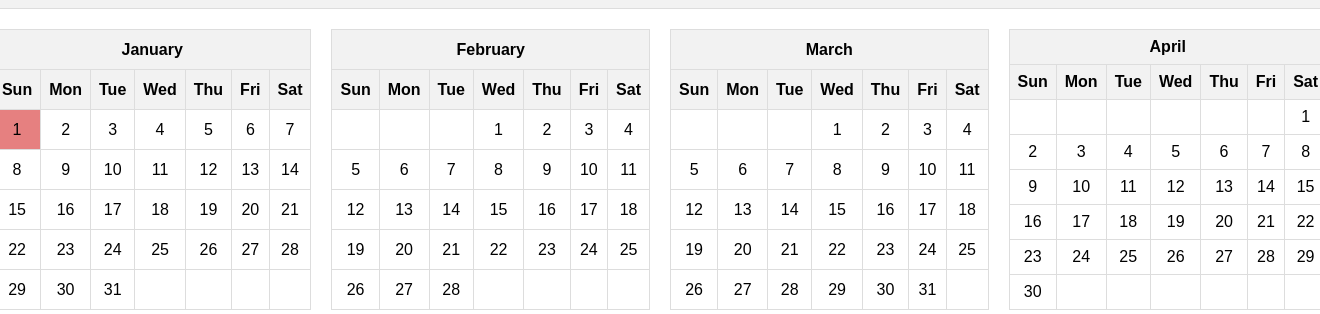
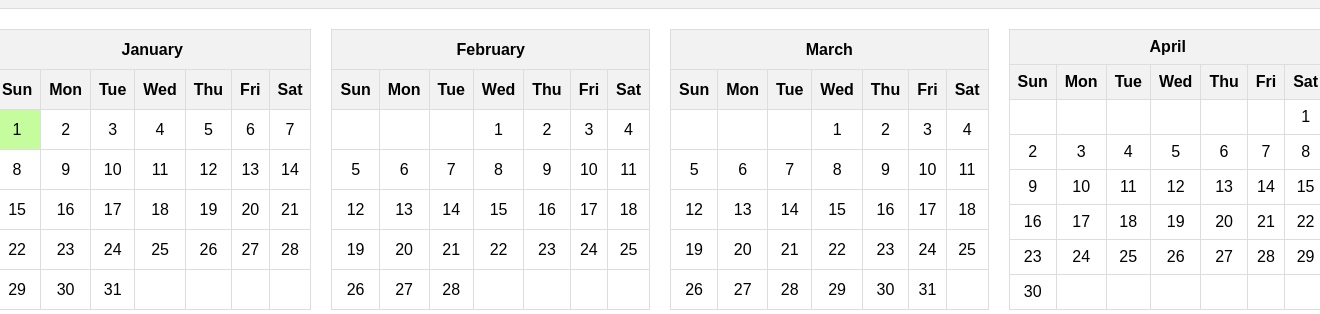
Before and after one commit to chaveniajeffry/django-todo, a Django app: page / in a window 1320 px wide. Shown: the part 147-461 px from the top of the page. Run offline with Django 3.2, Linux system fonts and the light colour scheme; tables that the repository leaves empty hold one stand-in row (values such as "Sample post").

Commit message:
update style for one task

```diff
--- a/djangoTodo/static/css/style.css
+++ b/djangoTodo/static/css/style.css
@@ -28,7 +28,7 @@ td {
 }
 
 td#one {
-  background: #e68080;
+  background: #c4fc9e;
 }
 td#today {
     background: #5050504f;
```
